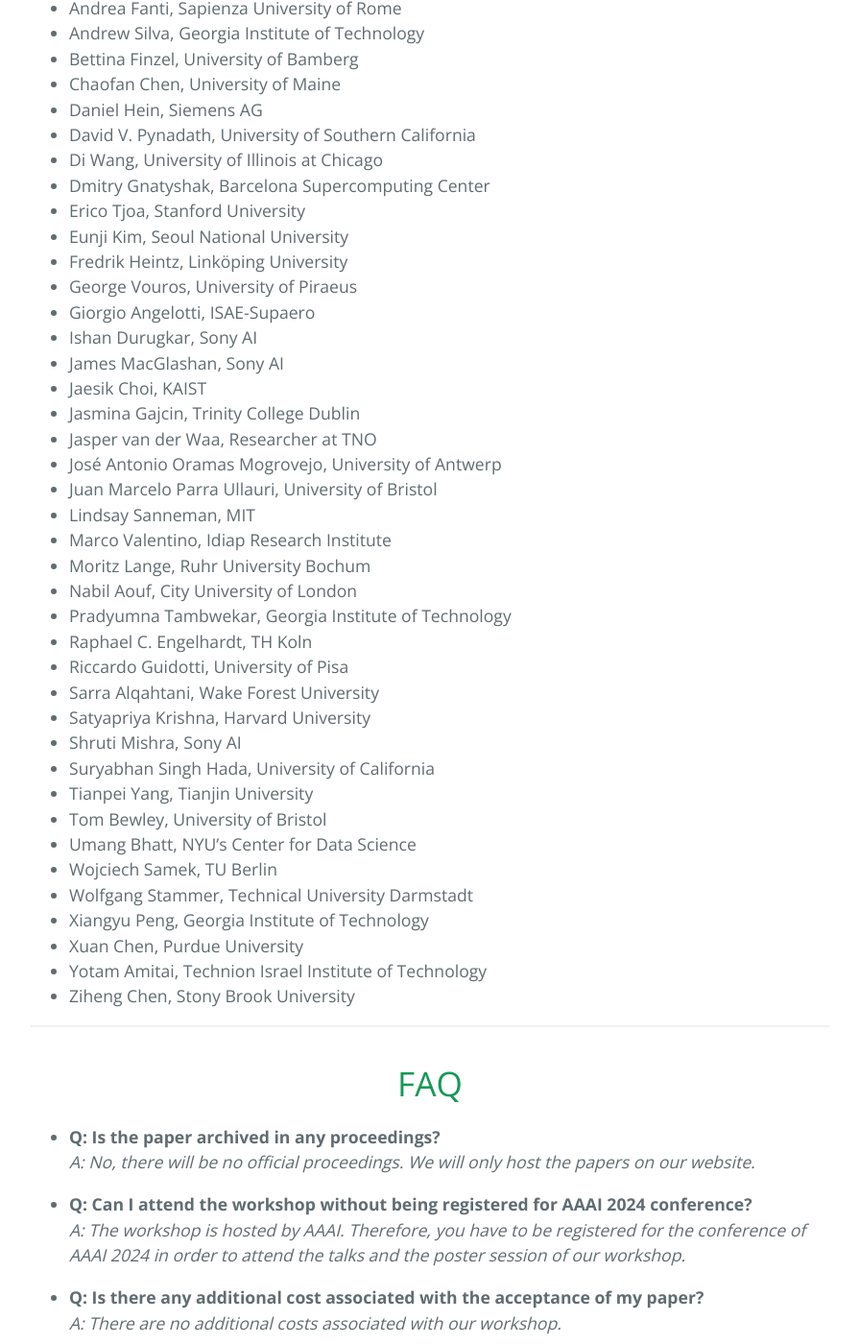
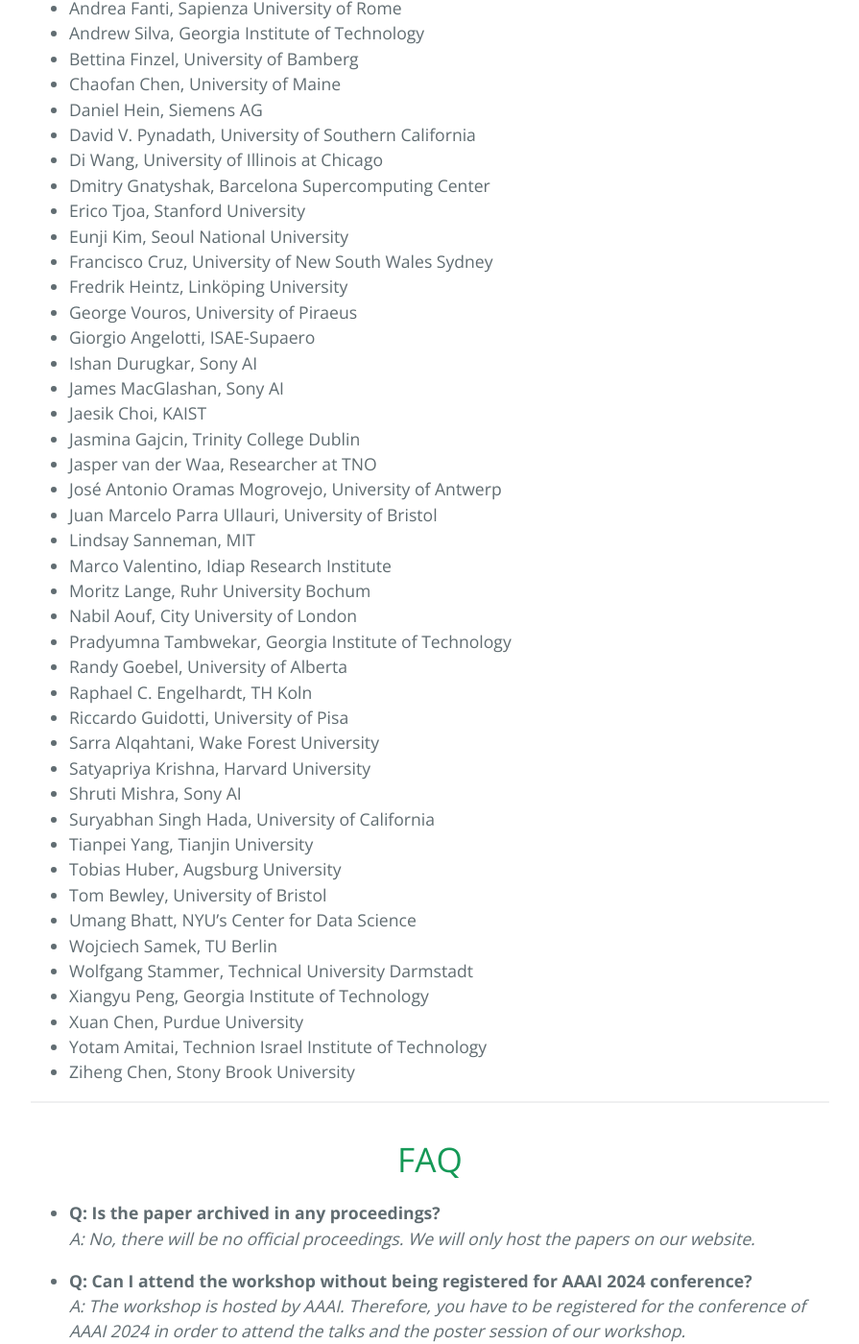
Before and after one commit to XAI4DRL/XAI4DRL.github.io, a Jekyll site: the page built from index.md, in a window 1280 px wide and 1400 px high, scrolled down 3164 px. Shown: the whole window at 96% size, without its empty margins (192-1087 px from the left). Built offline with Jekyll 4.4.1, drawn with Linux system fonts in a browser that asks for light colours.

Commit message:
Update index.md
added committee members

```diff
--- a/index.md
+++ b/index.md
@@ -205,6 +205,7 @@ Note: XAI methods applied to deep reinforcement learning models will be prefered
 - Dmitry Gnatyshak, Barcelona Supercomputing Center
 - Erico Tjoa, Stanford University
 - Eunji Kim, Seoul National University
+- Francisco Cruz, University of New South Wales Sydney
 - Fredrik Heintz, Linköping University
 - George Vouros, University of Piraeus
 - Giorgio Angelotti, ISAE-Supaero
@@ -220,6 +221,7 @@ Note: XAI methods applied to deep reinforcement learning models will be prefered
 - Moritz Lange, Ruhr University Bochum
 - Nabil Aouf, City University of London
 - Pradyumna Tambwekar, Georgia Institute of Technology
+- Randy Goebel, University of Alberta
 - Raphael C. Engelhardt, TH Koln
 - Riccardo Guidotti, University of Pisa
 - Sarra Alqahtani, Wake Forest University
@@ -227,6 +229,7 @@ Note: XAI methods applied to deep reinforcement learning models will be prefered
 - Shruti Mishra, Sony AI
 - Suryabhan Singh Hada, University of California
 - Tianpei Yang, Tianjin University
+- Tobias Huber, Augsburg University
 - Tom Bewley, University of Bristol
 - Umang Bhatt, NYU’s Center for Data Science
 - Wojciech Samek, TU Berlin
```
